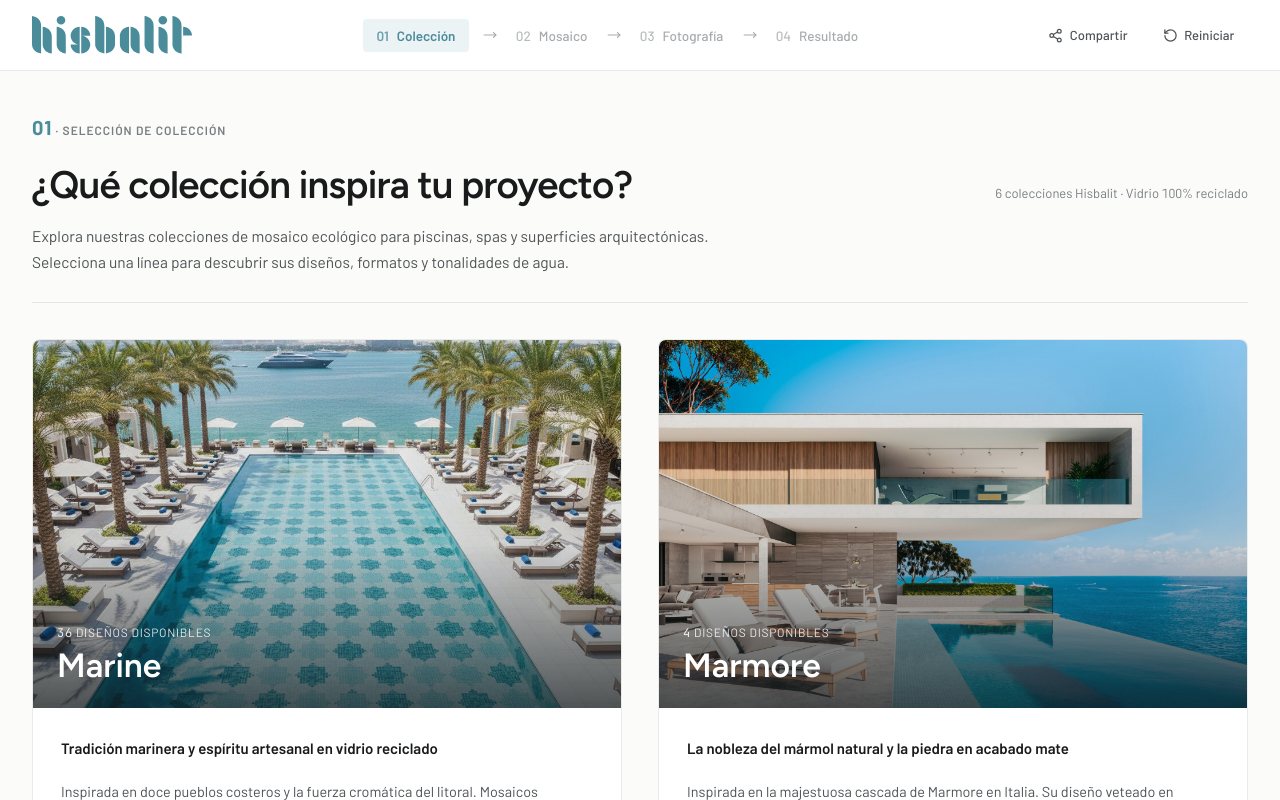
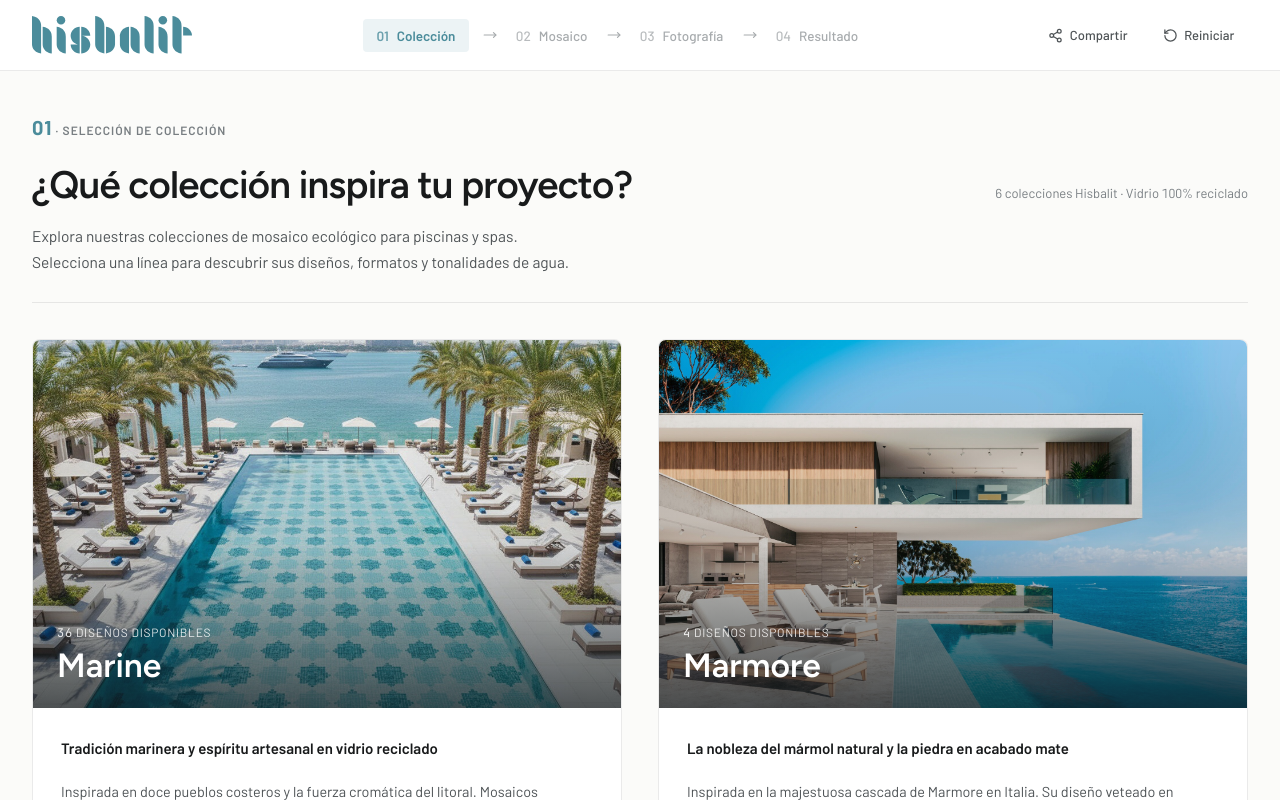
Before and after one commit to pulshar/simulador-hisbalit, a React (Vite) app: page / in a window 1280 px wide. Shown: the top 800 px of the page. Built offline with nearby package versions, Linux system fonts and the light colour scheme.

Commit message:
Cambio en textos. Centrados en piscinas o spas

```diff
--- a/server.ts
+++ b/server.ts
@@ -1,3 +1,4 @@
+import 'dotenv/config';
 import express from 'express';
 import { createServer as createViteServer } from 'vite';
 import { GoogleGenAI } from '@google/genai';
--- a/src/components/CollectionSelector/CollectionSelector.tsx
+++ b/src/components/CollectionSelector/CollectionSelector.tsx
@@ -34,7 +34,7 @@ export const CollectionSelector: React.FC<CollectionSelectorProps> = ({
               </p>
             </div>
             <p className="text-prose">
-              Explora nuestras colecciones de mosaico ecológico para piscinas, spas y superficies arquitectónicas. Selecciona una línea para descubrir sus diseños, formatos y tonalidades de agua.
+              Explora nuestras colecciones de mosaico ecológico para piscinas y spas.<br /> Selecciona una línea para descubrir sus diseños, formatos y tonalidades de agua.
             </p>
           </div>
           {selectedCollection && (
--- a/src/components/ImageUploader/ImageUploader.tsx
+++ b/src/components/ImageUploader/ImageUploader.tsx
@@ -166,7 +166,7 @@ export const ImageUploader: React.FC<ImageUploaderProps> = ({
                 Sube una fotografía del espacio
               </h1>
               <p className="text-prose">
-                Sube una fotografía de tu piscina, terraza, baño o pared, o elige una imagen de muestra. Al pulsar «Generar simulación», Gemini identificará automáticamente la superficie arquitectónica adecuada y aplicará el mosaico seleccionado respetando iluminación, agua y perspectiva.
+                Sube una fotografía de tu piscina o spa, o elige una imagen de muestra. Al pulsar «Generar simulación», el sistema identificará automáticamente la superficie adecuada y aplicará el mosaico seleccionado respetando iluminación, agua y perspectiva.
               </p>
             </div>
 
```
